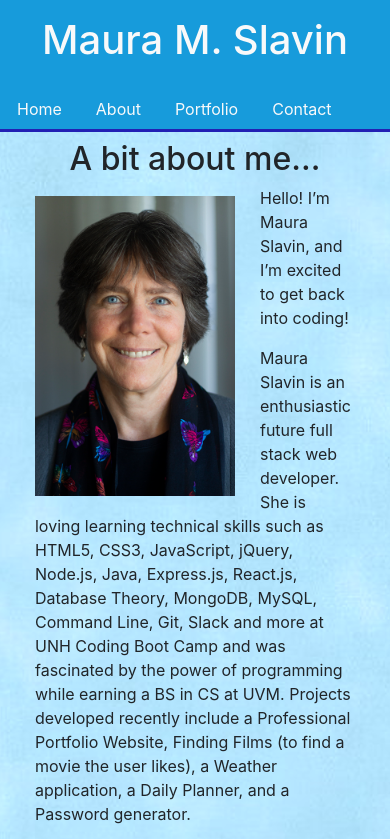
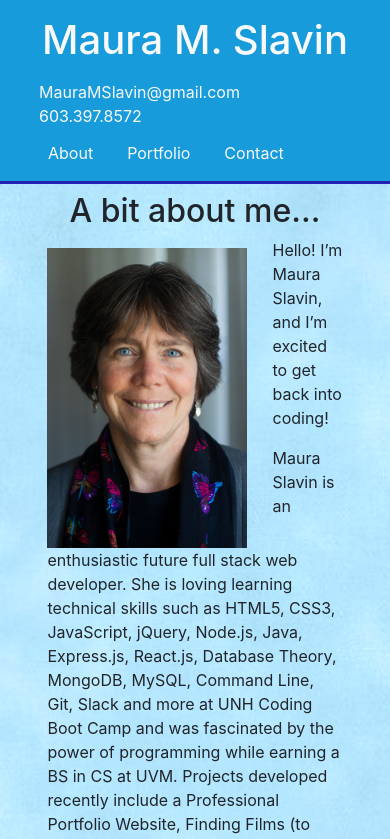
Before and after one commit to MauraSlavin/ReactPortfolio, a React (Create React App) app: page /about in a window 390 px wide. Shown: the top 839 px of the page. Built offline with nearby package versions, Linux system fonts and the light colour scheme.

Commit message:
Add email and phone number to navbar.

```diff
--- a/src/components/Header.css
+++ b/src/components/Header.css
@@ -1,3 +1,7 @@
 .bg-blue {
     background-color: rgb(23, 155, 219);
 }
+
+.header {
+    border-bottom: 3px solid #2220b4;
+}
--- a/src/components/Header.js
+++ b/src/components/Header.js
@@ -1,6 +1,6 @@
 import React from "react";
 import NavTabs from "./NavTabs";
-import Home from "./pages/Home";
+// import Home from "./pages/Home";
 import About from "./pages/About";
 import Portfolio from "./pages/Portfolio";
 import Contact from "./pages/Contact";
@@ -12,29 +12,27 @@ import { BrowserRouter as Router, Route} from "react-router-dom";
 function Header() {
   return (
 
-  <header class="myHeader">
-    {/* <div class="container clearfix"> */}
-    <div className="row">
-      <div className="col-12 text-center">
-        <div className="bg-blue">
-          <h1 className="p-3 text-light">Maura M. Slavin</h1>
+    <header>
 
-          <div id="nav">
-            <NavTabs />
+      <div className="row">
+        <div className="col-12 text-center">
+          <div className="bg-blue">
+            <h1 className="pt-3 pb-0 mb-0 text-light">Maura M. Slavin</h1>
           </div>
         </div>
+      </div>
 
-        <Route exact path="/" component={Home} />
+      <div className="col-12 bg-blue" id="nav">
+        <NavTabs />
+        <Route exact path="/" component={About} />
         <Route exact path="/about" component={About} />
         <Route exact path="/portfolio" component={Portfolio} />
         <Route exact path="/contact" component={Contact} />
+      </div>
 
-      </div>
-    </div>
+    </header>
 
-  </header>
-
-    );
+  );
 }
 
 export default Header;
--- a/src/components/NavTabs.css
+++ b/src/components/NavTabs.css
@@ -1,10 +1,10 @@
 
-.blue-border {
+/* .blue-border {
     border-bottom: 3px solid #2220b4;
-}
-
-.nav-tabs {
+} */
+/*
+.navbar {
     /* To remove white line between navbar & blue border */
     /* There's a transparent border making the space */
-    border-bottom: 0 !important;
-}
+    /* border-bottom: 0 !important; */
+/* }  */
--- a/src/components/NavTabs.js
+++ b/src/components/NavTabs.js
@@ -8,36 +8,40 @@ import "./NavTabs.css";
 // function NavTabs(props) {
 function NavTabs() {
   return (
-    <div className="row">
-    <div className="col-12 text-center blue-border">
-    <ul className="nav nav-tabs text-light">
-      <li className="nav-item">
-        <Link
-          to="/"
-          className={window.location.pathname === "/"  ? "nav-link text-light" : "nav-link text-light"}
-        >Home</Link>
-      </li>
+
+    <div className="navbar justify-content-between">
+
+      <ul className="list-unstyled ml-2 mt-2 mb-1">
+        <li className="text-light">MauraMSlavin@gmail.com</li>
+        <li className="text-light">603.397.8572</li>
+      </ul>
+
+      <ul className="nav nav-tabs border-bottom-0">
+
         <li className="nav-item">
           <Link
             to="/about"
             className={window.location.pathname === "/about"  ? "nav-link text-light" : "nav-link text-light"}
           >About</Link>
         </li>
+
         <li className="nav-item">
           <Link
             to="/portfolio"
             className={window.location.pathname === "/portfolio"  ? "nav-link text-light" : "nav-link text-light"}
           >Portfolio</Link>
         </li>
+
         <li className="nav-item">
           <Link
             to="/contact"
             className={window.location.pathname === "/contact"  ? "nav-link text-light" : "nav-link text-light"}
           >Contact</Link>
         </li>
+
       </ul>
     </div>
-    </div>
+
   );
 }
 
--- a/src/components/PortfolioApp.js
+++ b/src/components/PortfolioApp.js
@@ -2,7 +2,7 @@ import React, { Component } from "react";
 import NavTabs from "./NavTabs";
 import Header from "./Header";
 import Footer from "./Footer";
-import Home from "./pages/Home";
+// import Home from "./pages/Home";
 import About from "./pages/About";
 import Portfolio from "./pages/Portfolio";
 import Contact from "./pages/Contact";
--- a/src/components/pages/About.css
+++ b/src/components/pages/About.css
@@ -10,6 +10,5 @@
 
 .bg-img {
     background-image: url("./images/aqua_marble_seamless.png");
-    /* to get rid of white space before footer */
-    /* padding-bottom: 1px; */
+    border-top: 3px solid #2220b4;
 }
--- a/src/components/pages/About.js
+++ b/src/components/pages/About.js
@@ -40,7 +40,7 @@ function About() {
       <p>
         She enjoys spending time with her family and friends, bicycling, reading, kayaking, hiking and just being
         outside (in almost any kind of
-        weather – as long as I’m dressed properly &#x263A).
+        weather – as long as I’m dressed properly!).
       </p>
 
       <p>
```
Also changed, not shown: src/components/pages/Home(old).js (renamed from src/components/pages/Home.js). Lines whose indentation alone changed are shown as unchanged.
